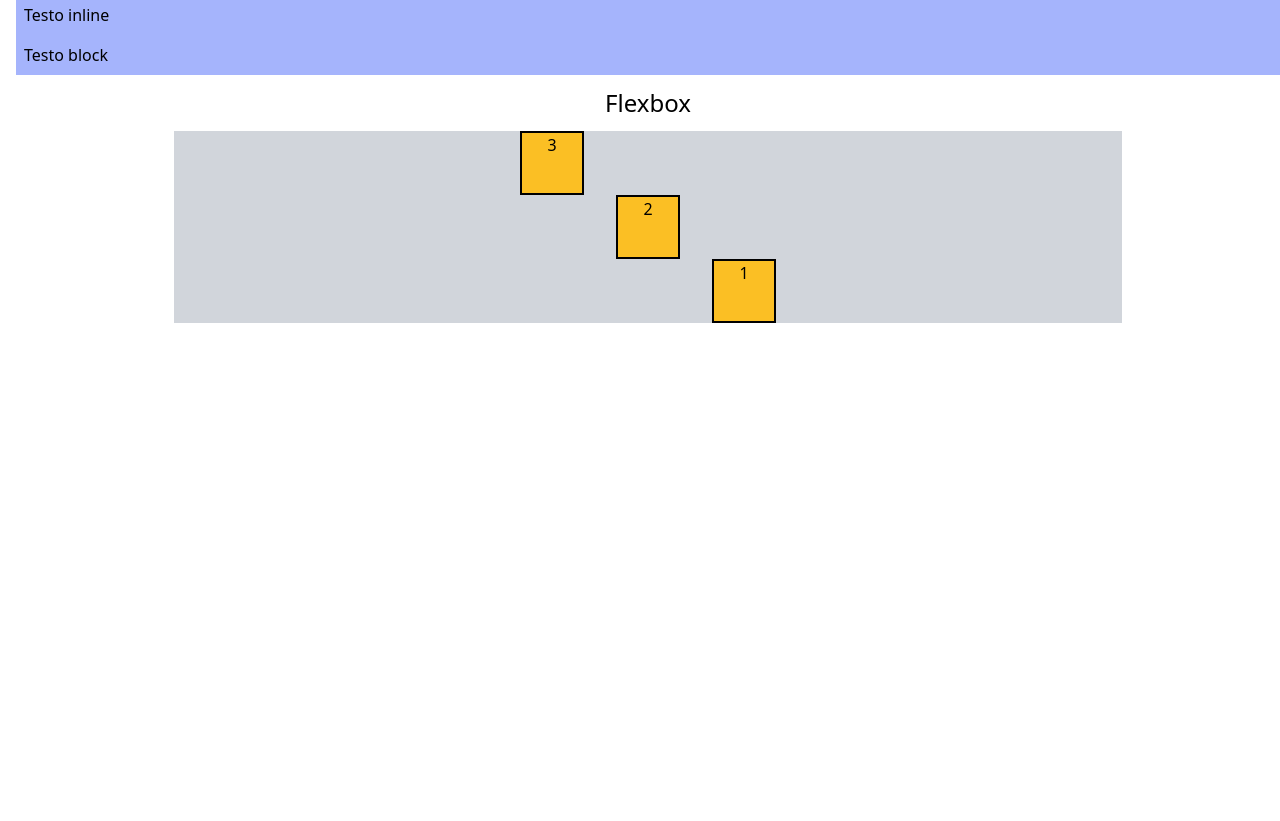
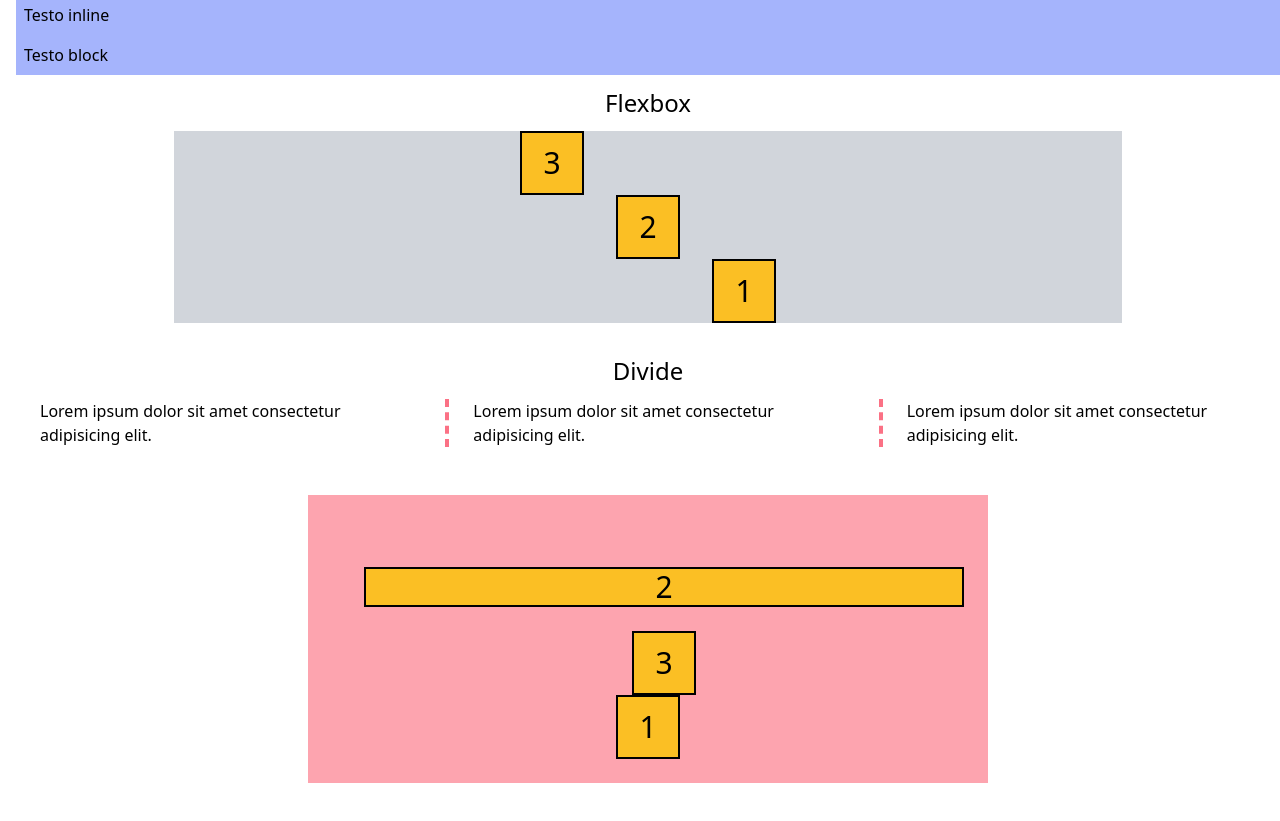
Before and after one commit to Ruma303/tailwind-fundamentals, a plain HTML site: page Lezioni/Layout/index.html in a window 1280 px wide. Shown: the part 858-1679 px from the top of the page. Before the commit the page ends 1221 px from the top, so only its background shows below. Drawn offline with nearby package versions, Linux system fonts and the light colour scheme.

Commit message:
fine lezione layout

```diff
--- a/Lezioni/Layout/index.html
+++ b/Lezioni/Layout/index.html
@@ -66,12 +66,24 @@
 
     <h2 class="text-2xl text-center my-3">Flexbox</h2>
     <div class="bg-gray-300 mx-auto w-9/12 h-48 flex flex-row-reverse gap-x-8 justify-center">
-        <div class="bg-amber-400 border-2 border-black w-16 h-16 text-center grow-1 place-self-end">1</div>
-        <div class="bg-amber-400 border-2 border-black w-16 h-16 text-center self-center">2</div>
-        <div class="bg-amber-400 border-2 border-black w-16 h-16 text-center">3</div>
+        <div class="bg-amber-400 border-2 border-black w-16 h-16 flex justify-center items-center text-3xl grow-1 place-self-end">1</div>
+        <div class="bg-amber-400 border-2 border-black w-16 h-16 flex justify-center items-center text-3xl self-center">2</div>
+        <div class="bg-amber-400 border-2 border-black w-16 h-16 flex justify-center items-center text-3xl">3</div>
+    </div>
+
+    <h3 class="mt-8 text-2xl text-center">Divide</h3>
+    <div class="my-3 flex divide-x-4 divide-dashed divide-rose-400 gap-x-8">
+        <p class="ps-6">Lorem ipsum dolor sit amet consectetur adipisicing elit.</p>
+        <p class="ps-6">Lorem ipsum dolor sit amet consectetur adipisicing elit.</p>
+        <p class="ps-6">Lorem ipsum dolor sit amet consectetur adipisicing elit.</p>
     </div>
 
 
+    <div class="bg-rose-300 mx-auto my-12 p-6 box-content w-6/12 h-60 flex flex-col justify-end items-center space-x-8 space-y-6">
+        <div class="bg-amber-400 border-2 border-black w-16 h-16 flex justify-center items-center text-3xl order-3">1</div>
+        <div class="bg-amber-400 border-2 border-black flex justify-center items-center text-3xl order-1 self-stretch">2</div>
+        <div class="bg-amber-400 border-2 border-black w-16 h-16 flex justify-center items-center text-3xl order-2">3</div>
+    </div>
 
 </body>
 
```
